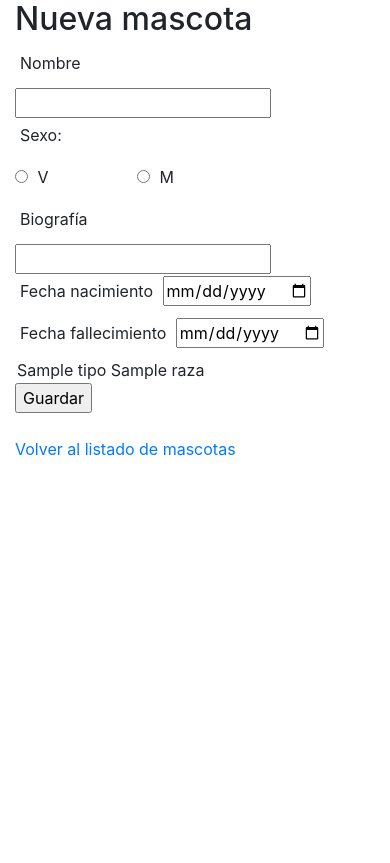
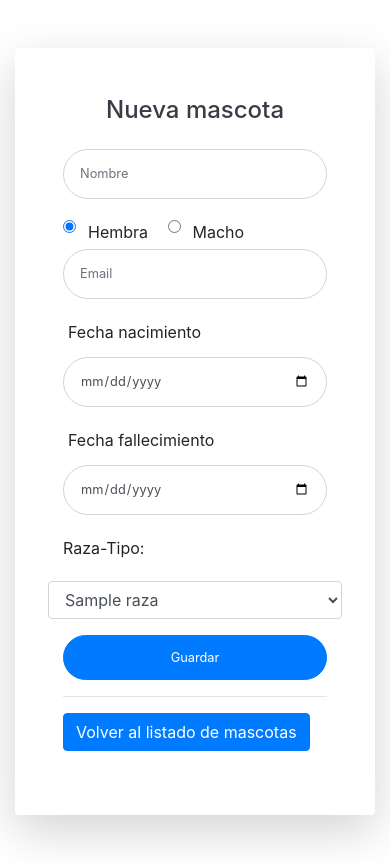
Before and after one commit to jojesu/webmascotas, a PHP site: template views/mascota/nuevo.php in a window 390 px wide. Before the commit the page ends 456 px from the top, so only its background shows below. Run offline with PHP 8.4, Linux system fonts and the light colour scheme; the template is opened without the code that fills it: most values are stand-ins (such as "Sample title", 1, 10 or a date in 2020); data that the repository does not hold is empty; some libraries are stand-ins or nearby versions.

Commit message:
Versión 5.6
- Nuevo, borrar y actualizar mascota Arreglado
- Link de portada quitado

```diff
--- a/templates/Basic.php
+++ b/templates/Basic.php
@@ -46,7 +46,7 @@ class Basic{
 
             // el enlace depende de si el usuario está identificado o no
            echo $identificado ?
-                " <a href='/usuario/show/$identificado->id'><button style='color:light-grey;' type='button' class='btn btn-secondary p-2 ml-2' >Hola $identificado->usuario</button></a>
+                " <a href='/usuario/show/$identificado->id'><button style='color:light-grey;' type='button' class='btn btn-secondary p-2 ml-2' >Su perfil de $identificado->usuario</button></a>
                   <a href='/login/logout'><button type='button' class='btn btn-secondary p-2 ml-2'>Logout</button></a>":
                  "<a href='/login'><button type='button' class='btn btn-primary p-2 ml-2' >Identificarse</button></a>
                   <a href='/usuario/create'><button type='button' class='btn btn-secondary p-2 ml-2'>Registro</button></a>";
--- a/views/mascota/actualizar.php
+++ b/views/mascota/actualizar.php
@@ -74,7 +74,7 @@
                   </form>
                   <hr>
                   <div class="row">
-                  <div class="col-lg-9">
+                  <div class="col-lg-12">
                 	<div class="p-5 text-center">
                 		<form class="user" method="post" action="/foto/store" enctype="multipart/form-data">
                           <!-- id de la mascota a modificar -->
--- a/views/mascota/nuevo.php
+++ b/views/mascota/nuevo.php
@@ -22,38 +22,68 @@
 		  (TEMPLATE)::nav();
 		?>
 		 <div class="container">
-		<h2>Nueva mascota</h2>
-
-		<form method="post" action="/mascota/store">
-
+        <div class="card o-hidden border-0 shadow-lg my-5">
+          <div class="card-body p-0">
+            <!-- Nested Row within Card Body -->
+            <div class="row">
+              <div class="col-lg-5 d-none d-lg-block bg-register-image"></div>
+              <div class="col-lg-7">
+                <div class="p-5">
+                  <div class="text-center">
+                    <h1 class="h4 text-gray-900 mb-4">Nueva mascota</h1>
+                  </div>
+                  <form class="user" method="post" action="/mascota/store">
                   <input type="hidden" name="idusuario" value="<?= Login::get($id);?>">
-			<label>Nombre</label>
-			<input type="text" name="nombre">
-			<br>
-			<label>Sexo:</label><br>
-			<input type="radio" name="sexo" value="v">
-			<label>V</label>
-			<input type="radio" name="sexo" value="m">
-			<label>M</label>
-			<br>
-			<label>Biografía</label>
-			<input type="text" name="biografia">
-			<br>
+                  <input type="hidden" name="idraza" value="<?=$mascota->idraza?>">
+                    <div class="form-group">
+                        <div class="form-group">
+                            <input type="text" name="nombre" class="form-control form-control-user" id="exampleFirstName" placeholder="Nombre">
+                        </div>
+              			<div class="form-check">
+                          <input class="form-check-input" type="radio" name="sexo" id="exampleRadios1" value="H" checked>
+                          <label class="form-check-label" for="exampleRadios1">
+                            Hembra
+                          </label>
+                          <input class="form-check-input" type="radio" name="sexo" id="exampleRadios2" value="M">
+                          <label class="form-check-label" for="exampleRadios2">
+                            Macho
+                          </label>
+                        </div>
+                        <div class="form-group">
+                          <input type="text" class="form-control form-control-user" name="biografia" id="exampleInputEmail" placeholder="Email">
+                        </div>
+                        <div class="form-group row">
+                          <div class="col-sm-6 mb-3 mb-sm-0">
                           <label>Fecha nacimiento</label>
-			<input type="date" name="fechanacimiento">
-			<br>
+                            <input type="date" class="form-control form-control-user" name="fechanacimiento" id="exampleInputPassword" placeholder="Fecha nacimiento">
+                          </div>
+                          <div class="col-sm-6">
                           <label>Fecha fallecimiento</label>
-			<input type="date" name="fechafallecimiento">
-			<br>
+                            <input type="date" class="form-control form-control-user" name="fechafallecimiento" id="exampleRepeatPassword" placeholder="Fecha fallecimiento">
+                          </div>
+                        </div>
+                        <div class="row">
+                        <label class="col-md-3 mb-3">Raza-Tipo:</label>
+            			<select name='idraza' class="form-control col-md-4 mb-3">
             			<?php
             			foreach ($razas as $raza)
-			      echo "<option value='$raza->id'>$raza->tipo $raza->raza</option>";
+            			    echo "<option value='$raza->id' name='$raza->nombre'>$raza->nombre</option>";
             			?>
             			</select>
-			<input type="submit" name="guardar" value="Guardar">
+        			</div>
+                    	<input type="submit" name="guardar" value="Guardar" class="btn btn-primary btn-user btn-block">
+                    	<hr>
+
+        				<a class="btn btn-primary" href="/mascota/list">Volver al listado de mascotas</a>
+                    </div>
                   </form>
-		<br>
-		<a href="/mascota/list">Volver al listado de mascotas</a>
+                </div>
+              </div>
+            </div>
+          </div>
+        </div>
+      </div>
+
 		</div>
 		<?php
 		  (TEMPLATE)::footer();
```
Also changed, not shown: controllers/MascotaController.php (+5 -6 lines), views/portada.php (+4 -4 lines). Lines whose indentation alone changed are shown as unchanged.
